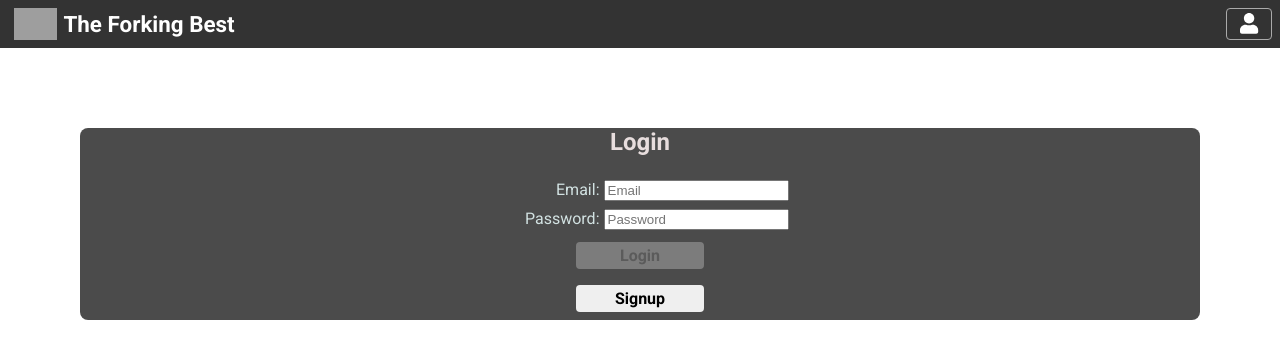
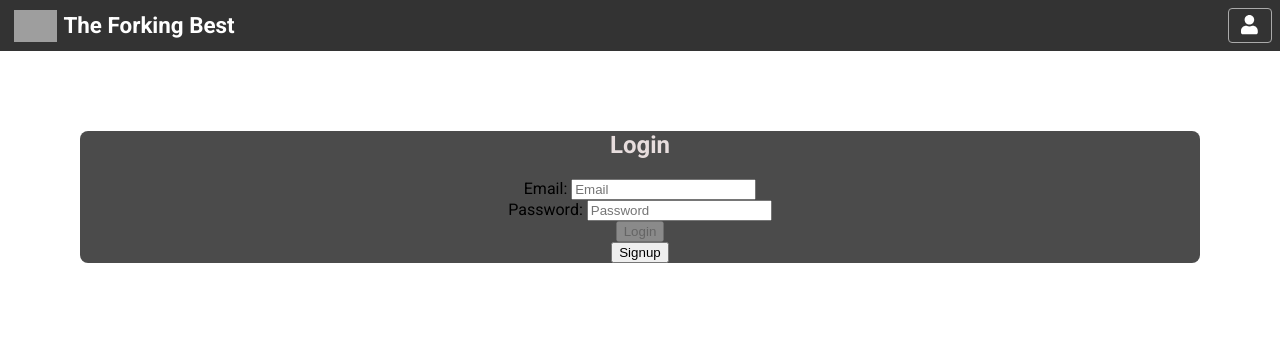
Before and after one commit to BlakeIngle/JRS-group-project-March-2022, a React (Create React App) app in the folder group-project/: page /login in a window 1280 px wide. Shown: the top 358 px of the page. Built offline with nearby package versions, Linux system fonts and the light colour scheme; sample sign-in values are in the browser's storage; grey boxes are pictures that could not be loaded.

Commit message:
fixed login button styling

```diff
--- a/group-project/src/components/HomePage/HomePage.css
+++ b/group-project/src/components/HomePage/HomePage.css
@@ -2,7 +2,7 @@
     background-color: #333;
     color: #fff;
 
-    height: 2rem;
+    height: 2.2rem;
     padding: 0.5rem;
     max-width: 100vw;
     position: sticky;
@@ -23,10 +23,6 @@
     margin: 0.4rem;
 }
 
-.header-root .icon {
-    cursor: pointer;
-}
-
 .header-root .app-name {
     text-align: left;
     font-size: 1.4rem;
@@ -39,19 +35,21 @@
     color: inherit;
 }
 
-.header-root .icon {
-    font-size: 1.3rem;
-}
-
 .header-root .user-options {
     cursor: pointer;
     border: solid #aaa 1px;
-    padding: 0.2rem 0.8rem;
+    padding: 0.3rem 0.8rem;
     border-radius: 4px;
 }
 
+.header-root .user-options .icon {
+    cursor: pointer;
+    font-size: 1.2rem;
+}
+
 .header-root .user-options:hover {
-    background-color: rgb(184, 108, 23);
+    background-color: #fff;
+    color: #333;
 }
 
 .footer-root {
--- a/group-project/src/components/HomePage/HomePage.js
+++ b/group-project/src/components/HomePage/HomePage.js
@@ -41,19 +41,17 @@ export default function HomePage() {
                     <img className='logo' src="https://i.postimg.cc/mDNJ78Zs/forking-logo-white.png"></img>
                     <span className='app-name'>The Forking Best</span>
                 </Link>
-                <span className="user-options">
                     {state.user ? (
-                        <Link to={`profile`}>
-                            <span className="icon">
+                        <Link to={`profile`} className="user-options">
+                            <span className=" icon">
                                 <FontAwesomeIcon icon={faUser} />
                             </span>
                         </Link>
                     ) : (
-                        <Link to="/login">
-                            <span className="login">Login</span>
+                        <Link to="/login" className="user-options">
+                            <span>Login</span>
                         </Link>
                     )}
-                </span>
             </div>
         )
     }
--- a/group-project/src/components/LoginPage/LoginPage.css
+++ b/group-project/src/components/LoginPage/LoginPage.css
@@ -15,7 +15,7 @@ body {
   /* border: solid rgb(9, 255, 0) 1px; */
 }
 
-.login {
+.login-root {
   margin: 5rem;
   background-color: rgba(0, 0, 0, 0.705);
   border-radius: 8px;
--- a/group-project/src/components/LoginPage/LoginPage.js
+++ b/group-project/src/components/LoginPage/LoginPage.js
@@ -8,7 +8,7 @@ import { useLocalStorage } from "../../services/localStorage.service";
 
 export default function LoginPage() {
   return (
-    <div className="login">
+    <div className="login-root">
       <h2 className="login-header">Login</h2>
       <LoginForm />
       <Link to="/signup">
```
